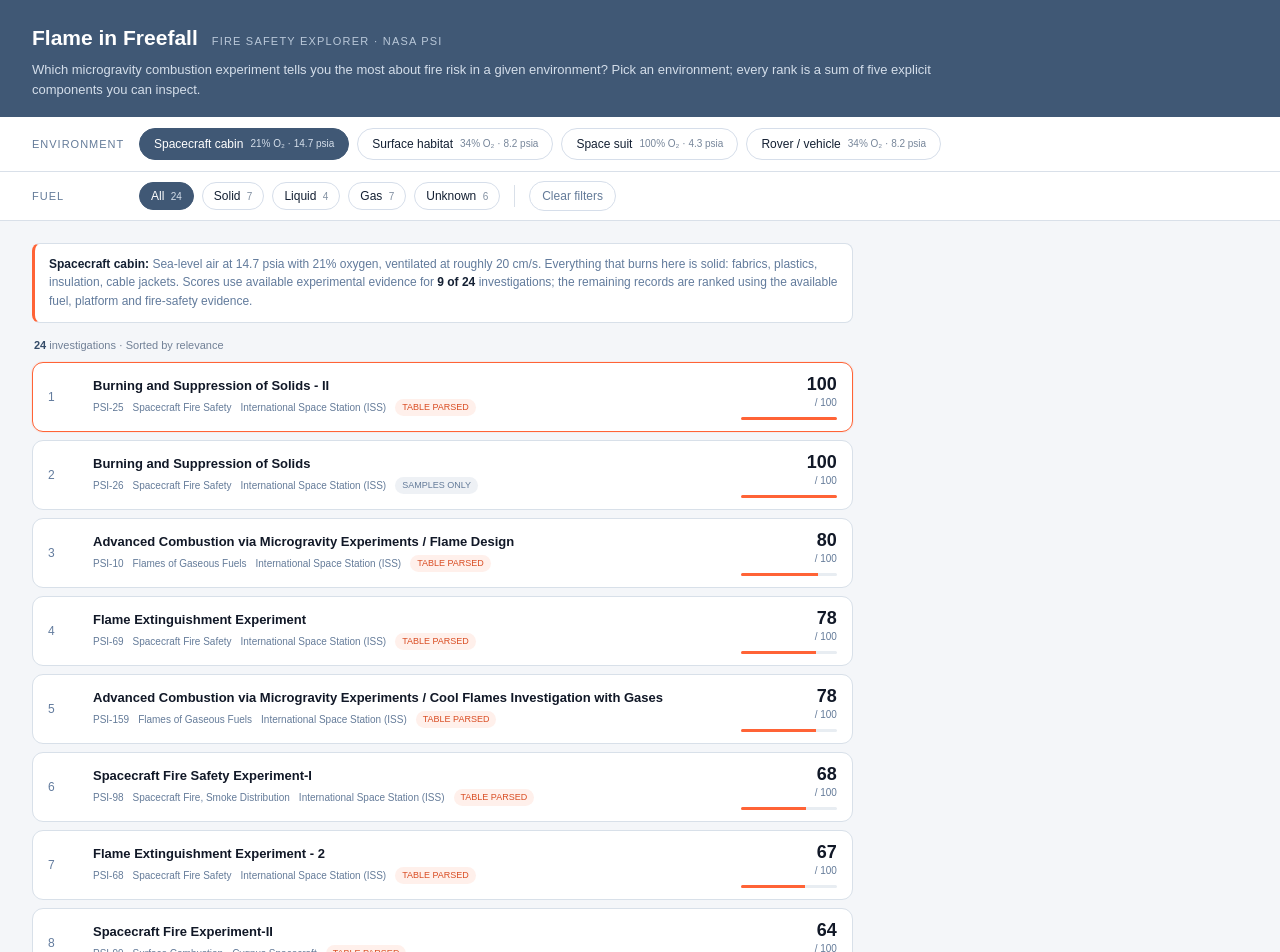
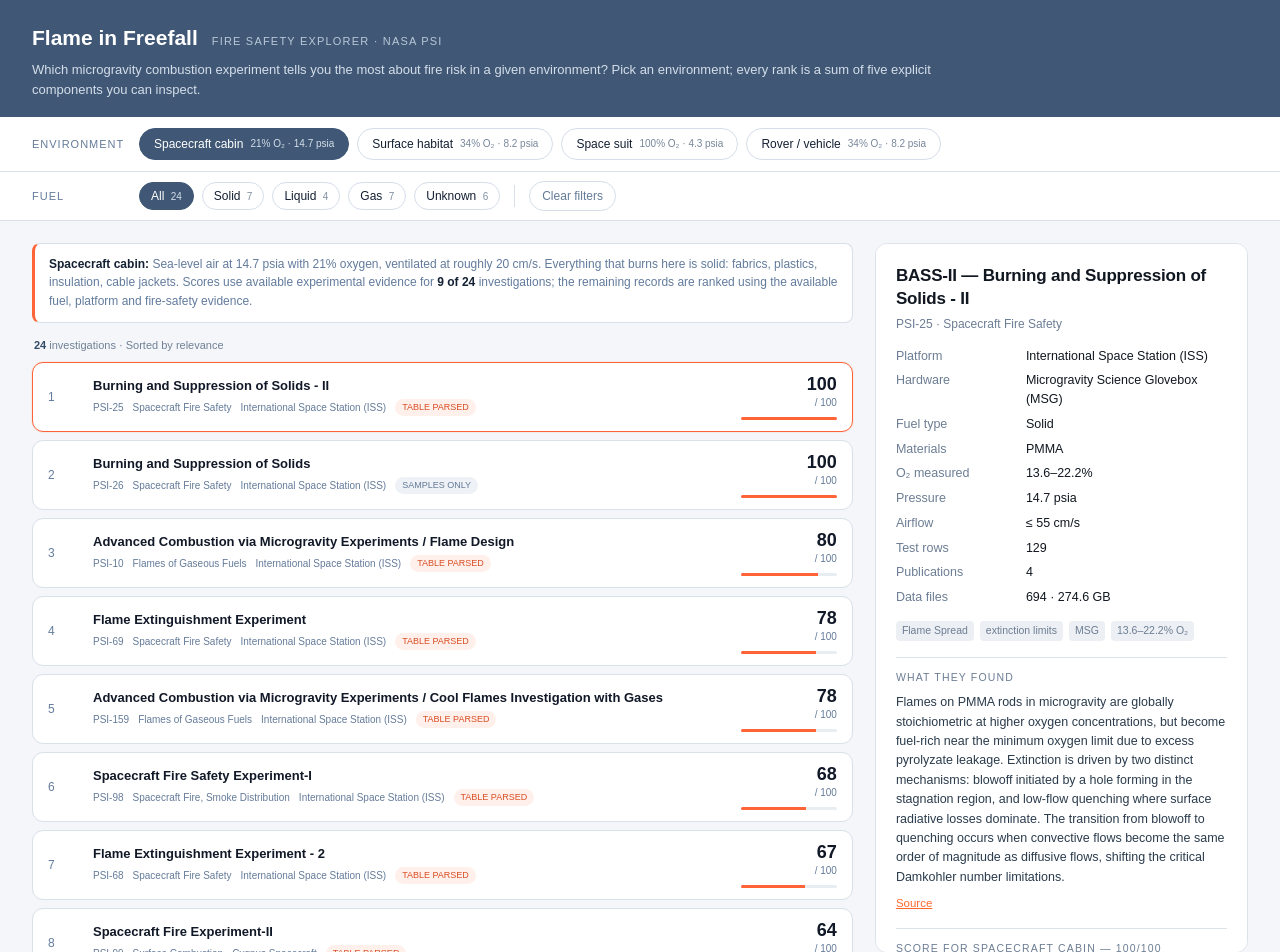
Before and after one commit to KaterynaKon/NasaSpaceChallenge, a Next.js app in the folder flame-in-freefall/: page / in a window 1280 px wide. Shown: the top 952 px of the page. Built offline with nearby package versions, Linux system fonts and the light colour scheme.

Commit message:
Implemented investigation summary at the right column
Signed-off-by: tanahia <sofi.bookfan@gmail.com>

```diff
--- a/flame-in-freefall/components/Dashboard.tsx
+++ b/flame-in-freefall/components/Dashboard.tsx
@@ -1,10 +1,6 @@
 "use client";
 
-import {
-  useMemo,
-  useState,
-  type ReactNode,
-} from "react";
+import { useMemo, useState } from "react";
 
 import {
   DEFAULT_ENV,
@@ -13,63 +9,42 @@ import {
   fuelCounts,
   investigations,
   rankBy,
-  countWithTable,
   type FuelKey,
 } from "@/lib/data";
 
 import type {
   Environment,
-  Investigation,
 } from "@/lib/types";
 
 import EnvironmentTabs from "@/components/EnvironmentTabs";
 import FuelFilter from "@/components/FuelFilter";
 import EnvNote from "@/components/EnvNote";
 import RankingList from "@/components/RankingList";
-
+import DetailPanel from "@/components/DetailPanel";
 
 import "./dashboard.css";
 
-type DashboardProps = {
-  renderDetails?: (
-    selected: Investigation | undefined
-  ) => ReactNode;
+export default function Dashboard() {
+  const [environment, setEnvironment] =
+    useState<Environment>(DEFAULT_ENV);
 
-  initialEnvironment?: Environment;
-  initialFuel?: FuelKey;
-};
-export default function Dashboard({
-  renderDetails,
-  initialEnvironment = DEFAULT_ENV,
-  initialFuel = "all",
-}: DashboardProps) {
+  const [fuel, setFuel] =
+    useState<FuelKey>("all");
 
-  // Selected environment
-  const [environment, setEnvironment] =
-    useState<Environment>(initialEnvironment);
+  const [selectedId, setSelectedId] =
+    useState<string>(() => rankBy(DEFAULT_ENV)[0]?.id ?? "");
 
-  // Selected fuel filter
-  const [fuel, setFuel] =
-    useState<FuelKey>(initialFuel);
-
-  // Selected investigation
-  const [selectedId, setSelectedId] = useState<string>(
-    () => rankBy(initialEnvironment)[0]?.id ?? ""
-  );
-
-   // Sort and filter investigations
   const rankedItems = useMemo(() => {
-    const ranked = rankBy(environment);
-
-    return filterByFuel(ranked, fuel);
+    return filterByFuel(rankBy(environment), fuel);
   }, [environment, fuel]);
 
-  // Find selected investigation in visible results
-  const selectedItem = rankedItems.find(
-    (item) => item.id === selectedId
-  );
+  const selectedItem =
+    rankedItems.find((item) => item.id === selectedId) ?? null;
 
-  // Change environment
+  const environmentInfo =
+    environments.find((item) => item.id === environment) ??
+    environments[0];
+
   const handleEnvironmentChange = (
     nextEnvironment: Environment
   ) => {
@@ -83,7 +58,6 @@ export default function Dashboard({
     setSelectedId(nextList[0]?.id ?? "");
   };
 
-  // Change fuel filter
   const handleFuelChange = (nextFuel: FuelKey) => {
     setFuel(nextFuel);
 
@@ -92,46 +66,31 @@ export default function Dashboard({
       nextFuel
     );
 
-    if (
-      !nextList.some((item) => item.id === selectedId)
-    ) {
+    if (!nextList.some((item) => item.id === selectedId)) {
       setSelectedId(nextList[0]?.id ?? "");
     }
   };
 
-  // Clear fuel filter
   const clearFilters = () => {
     setFuel("all");
 
     const nextList = rankBy(environment);
-
     setSelectedId(nextList[0]?.id ?? "");
   };
 
-  // Data for environment note
-  const environmentInfo = environments.find(
-    (item) => item.id === environment
-  ) ?? environments[0];
-
-  const reportCount = investigations.filter(
-    (item) => item.badge === "from report"
+  const evidenceCount = investigations.filter(
+    (item) =>
+      item.badge === "table parsed" ||
+      item.badge === "from report"
   ).length;
-
-  const evidenceCount = countWithTable() + reportCount;
 
   return (
     <main className="flame-dashboard">
 
-      {/* Header */}
-
       <header className="dashboard-header">
-
         <div className="dashboard-heading">
           <h1>Flame in Freefall</h1>
-
-          <span>
-            Fire Safety Explorer · NASA PSI
-          </span>
+          <span>Fire Safety Explorer · NASA PSI</span>
         </div>
 
         <p>
@@ -141,18 +100,13 @@ export default function Dashboard({
           is a sum of five explicit components you can
           inspect.
         </p>
-
       </header>
-
-      {/* Environment selection */}
 
       <EnvironmentTabs
         environments={environments}
         activeEnvironment={environment}
         onChange={handleEnvironmentChange}
       />
-
-      {/* Fuel filters */}
 
       <FuelFilter
         counts={fuelCounts()}
@@ -161,11 +115,7 @@ export default function Dashboard({
         onClear={clearFilters}
       />
 
- {/* Main dashboard content */}
-
       <div className="dashboard-content">
-
-        {/* Left column */}
 
         <section className="ranking-column">
 
@@ -191,11 +141,18 @@ export default function Dashboard({
 
         </section>
 
+        <section className="details-column">
+
+          <DetailPanel
+            item={selectedItem}
+            env={environment}
+            envInfo={environmentInfo}
+          />
+
+        </section>
 
       </div>
 
-
     </main>
-
   );
 }
--- a/flame-in-freefall/components/DetailPanel.tsx
+++ b/flame-in-freefall/components/DetailPanel.tsx
@@ -15,7 +15,7 @@ export default function DetailPanel({ item, env, envInfo }: Props) {
     ["Platform", item.platform || "—"],
     ["Hardware", item.hardware.name || "—"],
     ["Fuel type", item.fuelLabel || "—"],
-    ["Materials", item.testedMaterials.join(", ") || "—"],
+    ["Materials", item.testedMaterials?.join(", ") || "—"],
     ["O₂ measured", item.o2Label],
     ["Pressure", item.pressureLabel],
     ["Airflow", item.flowLabel],
@@ -24,8 +24,8 @@ export default function DetailPanel({ item, env, envInfo }: Props) {
     ["Data files", `${item.dataFiles.count} · ${item.dataFiles.sizeGb} GB`],
   ];
 
-  const parts = item.scoreParts[env] ?? [];
-  const score = item.scores[env];
+const parts = item.scoreParts?.[env] ?? [];
+const score = item.scores?.[env] ?? item.score;
 
   return (
     <aside className="sticky top-16 h-fit max-h-[calc(100vh-90px)] overflow-auto rounded-xl border border-line bg-white p-5">
--- a/flame-in-freefall/components/dashboard.css
+++ b/flame-in-freefall/components/dashboard.css
@@ -318,3 +318,40 @@
   height: 100%;
   background: #ff6336;
 }
+
+/* Right-hand details panel */
+
+.details-column {
+  min-width: 0;
+}
+
+.details-placeholder {
+  min-height: 250px;
+  padding: 20px;
+  border: 1px solid #d8e0e9;
+  border-radius: 12px;
+  background: #fff;
+  color: #647b99;
+  font-size: 13px;
+  line-height: 1.6;
+}
+
+.details-placeholder strong {
+  color: #111827;
+  font-size: 16px;
+}
+
+/* Empty results */
+
+.empty-ranking {
+  padding: 28px;
+  border: 1px solid #d8e0e9;
+  border-radius: 10px;
+  background: #fff;
+  color: #647b99;
+  text-align: center;
+}
+
+.empty-ranking strong {
+  color: #142033;
+}
```
